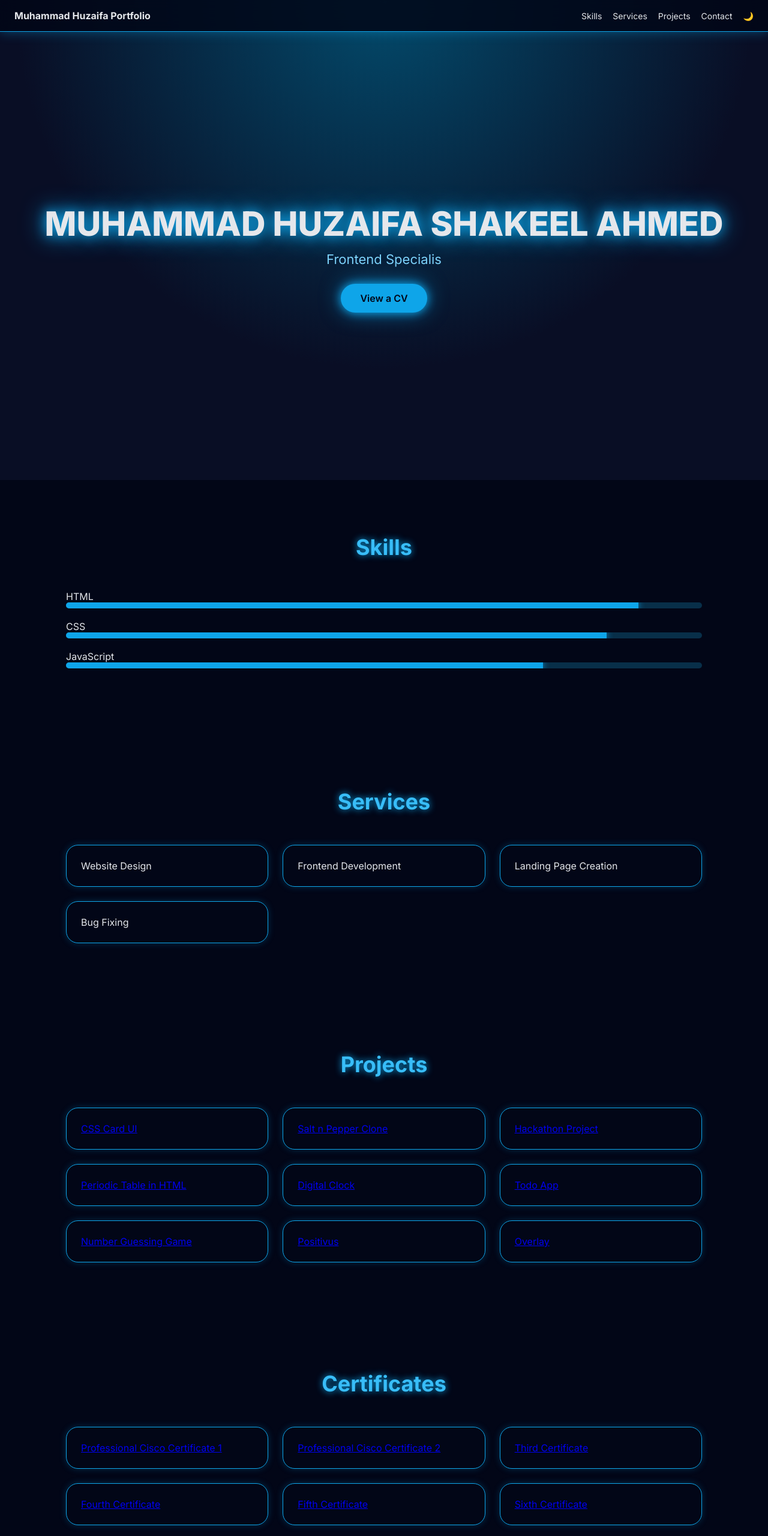
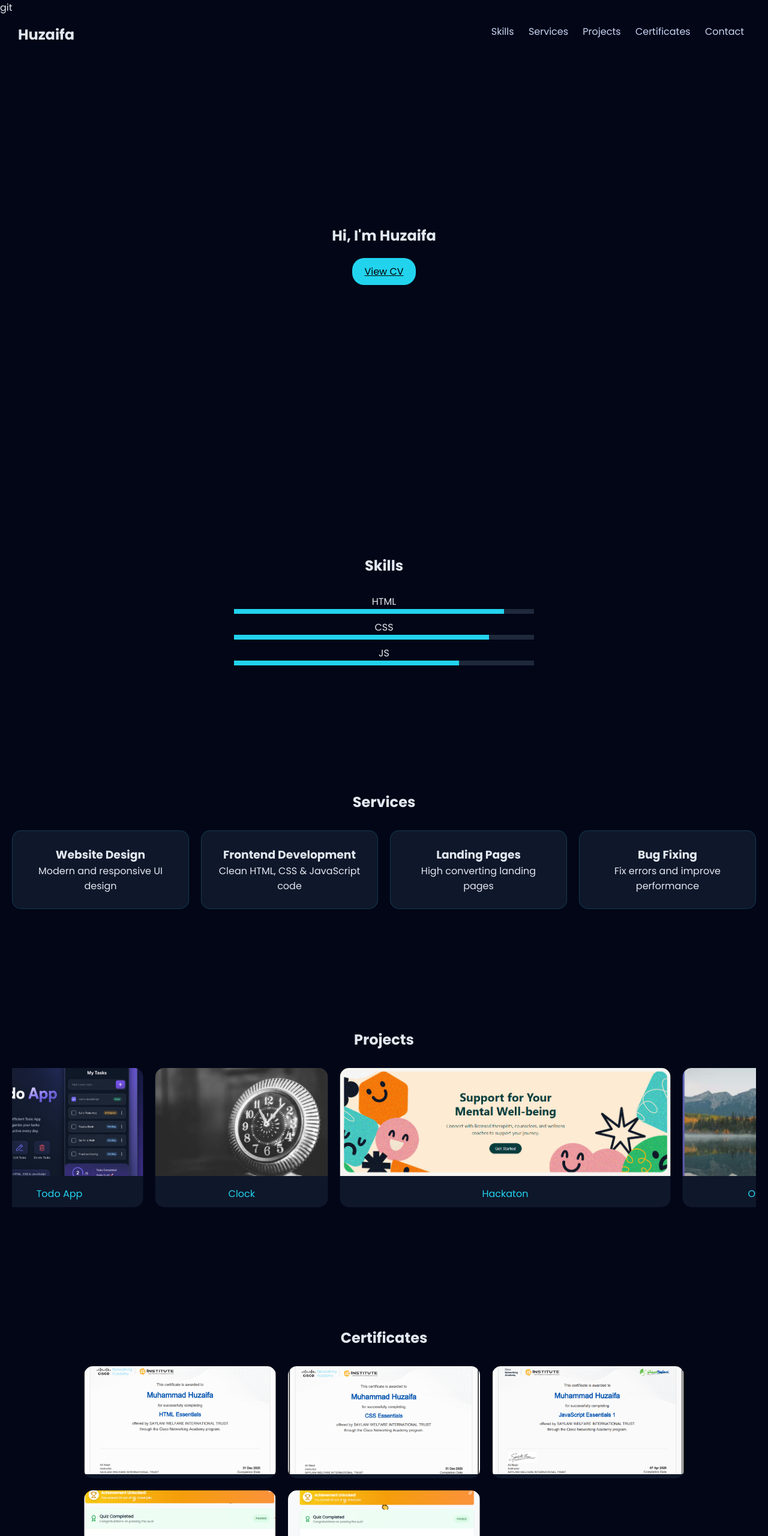
Before and after one commit to muhammadhuzaifa-webdeveloper/Portfolio, a plain HTML site: page index.html in a window 1280 px wide. Shown: the top 2560 px of the page at 60% size. Drawn offline with Linux system fonts and the light colour scheme.

Commit message:
Completed

```diff
--- a/ap.js
+++ /dev/null
@@ -1,23 +0,0 @@
-function toggleMenu() {
-    const menu = document.getElementById('menu');
-    const icon = document.getElementById('hamburger');
-    menu.classList.toggle('show');
-    icon.textContent = menu.classList.contains('show') ? '✖' : '☰';
-}
-
-function toggleTheme() { document.body.classList.toggle('light') }
-
-// typing effect
-const words = ["Full Stack Developer", "Frontend Specialist", "JavaScript Learner"];
-let i = 0, j = 0, current = "", isDeleting = false;
-
-function type() {
-    current = words[i];
-    document.getElementById('typing').textContent = current.substring(0, j);
-
-    if (!isDeleting && j++ === current.length) { isDeleting = true; setTimeout(type, 900); return }
-    if (isDeleting && j-- === 0) { isDeleting = false; i = (i + 1) % words.length }
-
-    setTimeout(type, isDeleting ? 40 : 80);
-}
-type();
--- a/index.html
+++ b/index.html
@@ -1,123 +1,147 @@
 <!DOCTYPE html>
 <html lang="en">
+<head>
+<meta charset="UTF-8">
+<meta name="viewport" content="width=device-width, initial-scale=1.0">
+<title>Huzaifa</title>
 
-<head>
-  <meta charset="UTF-8" />
-  <meta name="viewport" content="width=device-width, initial-scale=1.0" />
-  <title>Muhammad Huzaifa Shakeel Ahmed | LED Elite Portfolio</title>
+<link href="https://fonts.googleapis.com/css2?family=Poppins:wght@300;400;600;700&display=swap" rel="stylesheet">
+<link rel="stylesheet" href="style.css">
 
-  <link href="https://fonts.googleapis.com/css2?family=Inter:wght@300;400;600;700;800&display=swap" rel="stylesheet">
-
-  <link rel="stylesheet" href="style.css">
 </head>
 
 <body>
 
+<!-- LOADER -->
+git
+
+<!-- NAV -->
 <nav class="nav">
-    <strong>Muhammad Huzaifa Portfolio</strong>
+  <h2>Huzaifa</h2>
+  <div class="hamburger" id="hamburger">☰</div>
 
-    <div class="hamburger" id="hamburger" onclick="toggleMenu()">☰</div>
-
+  <!-- IMPORTANT FIX: id="menu" -->
   <div class="menu" id="menu">
     <a href="#skills">Skills</a>
     <a href="#services">Services</a>
     <a href="#projects">Projects</a>
+    <a href="#certificates">Certificates</a>
     <a href="#contact">Contact</a>
-        <a onclick="toggleTheme()" style="cursor:pointer">🌙</a>
   </div>
 </nav>
 
+<!-- HERO -->
 <section class="hero">
-    <h1>MUHAMMAD HUZAIFA SHAKEEL AHMED</h1>
-    <div class="typing" id="typing"></div>
-    <a href="https://drive.google.com/file/d/17rE6UpZBPmB5TjFAN6e0I7JeSSOT7jMF/view?usp=drive_link" class="CV" >View a CV</a>
+  <h1>Hi, I'm Huzaifa</h1>
+  <p id="typing"></p>
+  <a href="#" class="btn">View CV</a>
 </section>
 
-  <section class="container" id="skills">
+<!-- SKILLS -->
+<section id="skills">
   <h2 class="title">Skills</h2>
-    <div class="skill">HTML<div class="bar">
-        <div class="fill" style="width:90%"></div>
+  <div class="skills-box">
+    <p>HTML</p><div class="progress"><span style="width:90%"></span></div>
+    <p>CSS</p><div class="progress"><span style="width:85%"></span></div>
+    <p>JS</p><div class="progress"><span style="width:75%"></span></div>
   </div>
+</section>
+
+<!-- SERVICES -->
+<section id="services">
+  <h2 class="title">Services</h2>
+
+  <div class="services-grid">
+
+    <div class="service-card">
+      <h3>Website Design</h3>
+      <p>Modern and responsive UI design</p>
     </div>
-    <div class="skill">CSS<div class="bar">
-        <div class="fill" style="width:85%"></div>
+
+    <div class="service-card">
+      <h3>Frontend Development</h3>
+      <p>Clean HTML, CSS & JavaScript code</p>
     </div>
+
+    <div class="service-card">
+      <h3>Landing Pages</h3>
+      <p>High converting landing pages</p>
     </div>
-    <div class="skill">JavaScript<div class="bar">
-        <div class="fill" style="width:75%"></div>
+
+    <div class="service-card">
+      <h3>Bug Fixing</h3>
+      <p>Fix errors and improve performance</p>
+    </div>
+
+  </div>
+</section>
+
+<!-- PROJECT -->
+<section id="projects">
+  <h2 class="title">Projects</h2>
+
+  <div class="slider">
+    <div class="track">
+
+      <div class="card"><img src="./picture/grid ui.avif"><a href="#">Grid UI</a></div>
+      <div class="card"><img src="./picture/wheather.webp"><a href="#">Weather</a></div>
+      <div class="card"><img src="./picture/todo.png"><a href="#">Todo App</a></div>
+      <div class="card"><img src="./picture/clock.webp"><a href="#">Clock</a></div>
+      <div class="card"><img src="./picture/hackaton.PNG"><a href="#">Hackaton</a></div>
+      <div class="card"><img src="./picture/overlay.PNG"><a href="#">Overlay</a></div>
+      <div class="card"><img src="./picture/positivus.PNG"><a href="#">Positivus</a></div>
+
+      <!-- duplicate (IMPORTANT for smooth loop) -->
+      <div class="card"><img src="./picture/grid ui.avif"><a href="#">Grid UI</a></div>
+      <div class="card"><img src="./picture/wheather.webp"><a href="#">Weather</a></div>
+      <div class="card"><img src="./picture/todo.png"><a href="#">Todo App</a></div>
+      <div class="card"><img src="./picture/clock.webp"><a href="#">Clock</a></div>
+
     </div>
   </div>
 </section>
+<!-- CERTIFICATES (FIXED) -->
+ <section id="certificates">
+  <h2 class="title">Certificates</h2>
 
-  <section class="container" id="services">
-    <h2 class="title">Services</h2>
-    <div class="grid">
-      <div class="card">Website Design</div>
-      <div class="card">Frontend Development</div>
-      <div class="card">Landing Page Creation</div>
-      <div class="card">Bug Fixing</div>
+  <div class="cert-grid">
+
+    <div class="cert-card">
+      <img src="./certificate/Capture.PNG">
     </div>
+
+    <div class="cert-card">
+      <img src="./certificate/css.PNG">
+    </div>
+
+    <div class="cert-card">
+      <img src="./certificate/js cer.PNG">
+    </div>
+
+    <div class="cert-card">
+      <img src="./certificate/quizz.PNG">
+    </div>
+
+    <div class="cert-card">
+      <img src="./certificate/quizz 2.PNG">
+    </div>
+
   </div>
 </section>
-
-  <section class="container" id="projects">
-    <h2 class="title">Projects</h2>
-    <div class="grid">
-      <div class="card"><a href="https://muhammadhuzaifa1019.github.io/css-grid/" target="_blank">CSS Card UI</a></div>
-      <div class="card"><a href="https://muhammadhuzaifa1019.github.io/Salt-n-Pepper-Website/" target="_blank">Salt n
-          Pepper
-          Clone</a></div>
-      <div class="card"><a href="https://muhammadhuzaifa1019.github.io/hackcton/" target="_blank">Hackathon
-          Project</a></div>
-      <div class="card"><a href="https://muhammadhuzaifa1019.github.io/Periodic-Table/" target="_blank">Periodic Table
-          in HTML</a></div>
-      <div class="card"><a href="https://muhammadhuzaifa1019.github.io/Js_Digital-Clock/" target="_blank">Digital
-          Clock</a></div>
-      <div class="card"><a href="https://muhammadhuzaifa1019.github.io/js_Todo-List_Assignment/" target="_blank">Todo
-          App</a></div>
-      <div class="card"><a href="https://muhammadhuzaifa1019.github.io/Js_Number-Guessing-Game-/" target="_blank">Number
-          Guessing Game</a></div>
-      <div class="card"><a href="https://muhammadhuzaifa1019.github.io/positivus/" target="_blank">Positivus</a></div>
-      <div class="card"><a href="https://muhammadhuzaifa1019.github.io/Second-Project/" target="_blank">Overlay</a>
-      </div>
-    </div>
-  </section>
-  <section class="container" id="certificates">
-    <h2 class="title">Certificates</h2>
-    <div class="grid">
-      <div class="card"><a
-          href="https://raw.githubusercontent.com/muhammadhuzaifa1019/------------------/refs/heads/main/images/pic/Capture.PNG"
-          target="_blank">Professional Cisco Certificate 1</a></div>
-      <div class="card"><a
-          href="https://raw.githubusercontent.com/muhammadhuzaifa1019/------------------/refs/heads/main/images/Capture.PNG"
-          target="_blank"> Professional Cisco Certificate 2</a></div>
-      <div class="card"><a
-          href="https://raw.githubusercontent.com/muhammadhuzaifa1019/dummy-site/refs/heads/main/picture/Capture.PNG"
-          target="_blank">Third Certificate</a></div>
-      <div class="card"><a
-          href="https://raw.githubusercontent.com/muhammadhuzaifa1019/dummy-website/refs/heads/main/iamge/Capture.PNG"
-          target="_blank">Fourth Certificate</a></div>
-      <div class="card"><a
-          href="https://raw.githubusercontent.com/muhammadhuzaifa-webdeveloper/-------------------------------------/refs/heads/main/Capture.PNG"
-          target="_blank">Fifth Certificate</a></div>
-      <div class="card"><a
-          href="./picture/Capture.PNG"
-          target="_blank">Sixth Certificate</a></div>
-    </div>
-    </div>
-  </section>
-  <section class="container" id="contact">
-    <h2 class="title">Contact Me</h2>
-    <form onsubmit="sendMessage(event)">
-      <input type="text" placeholder="Your Name" required>
-      <input type="email" placeholder="Your Email" required>
-      <textarea rows="4" placeholder="Message"></textarea>
-      <button class="btn" type="submit">Send Message</button>
+<!-- CONTACT -->
+<section id="contact">
+  <h2 class="title">Contact</h2>
+  <form>
+    <input placeholder="Name">
+    <input placeholder="Email">
+    <textarea placeholder="Message"></textarea>
+    <button class="btn">Send</button>
   </form>
 </section>
 
-  <footer>© 2026 MUHAMMAD HUZAIFA SHAKEEL AHMEM — Portfolio</footer>
-  <script src="ap.js"></script>
+<footer>© 2026 Huzaifa</footer>
+
+<script src="app.js"></script>
+
 </body>
-
 </html>
--- a/style.css
+++ b/style.css
@@ -1,232 +1,244 @@
-* {
-    margin: 0;
-    padding: 0;
-    box-sizing: border-box;
-    scroll-behavior: smooth
+*{margin:0;padding:0;box-sizing:border-box;}
+
+body{
+  font-family:Poppins;
+  background:#020617;
+  color:#e2e8f0;
 }
 
-body {
-    font-family: 'Inter', sans-serif;
-    background: #020617;
-    color: #e5e7eb;
-    transition: 0.4s;
+/* LOADER */
+#loader{
+  position:fixed;
+  width:100%;
+  height:100vh;
+  background:#020617;
+  display:flex;
+  flex-direction:column;
+  justify-content:center;
+  align-items:center;
+  z-index:9999;
 }
 
-.light {
-    background: #f8fafc;
-    color: #020617
+/* spinner */
+.loader-circle{
+  width:50px;
+  height:50px;
+  border:4px solid #1e293b;
+  border-top:4px solid #22d3ee;
+  border-radius:50%;
+  animation:spin 1s linear infinite;
+}
+
+@keyframes spin{
+  100%{transform:rotate(360deg);}
+}
+
+.loader-text{
+  margin-top:10px;
+  color:#22d3ee;
 }
 
 /* NAV */
-.nav {
-    position: fixed;
-    top: 0;
-    width: 100%;
-    display: flex;
-    justify-content: space-between;
-    align-items: center;
-    padding: 16px 24px;
-    background: rgba(2, 6, 23, .85);
-    backdrop-filter: blur(12px);
-    border-bottom: 1px solid #0ea5e9;
-    z-index: 1000;
-    box-shadow: 0 0 20px rgba(14, 165, 233, .4);
+.nav{
+  display:flex;
+  justify-content:space-between;
+  padding:15px 30px;
+  position:fixed;
+  width:100%;
+  background:#020617;
+  z-index:1000;
 }
 
-.menu {
-    display: flex;
-    gap: 18px;
-    align-items: center
+.menu a{
+  margin:0 10px;
+  color:#cbd5f5;
+  text-decoration:none;
 }
 
-.menu a {
-    text-decoration: none;
-    color: inherit;
-    font-size: 14px;
-    position: relative
-}
-
-.menu a::after {
-    content: "";
-    position: absolute;
-    left: 0;
-    bottom: -4px;
-    width: 0;
-    height: 2px;
-    background: #06415c;
-    transition: .3s;
-    box-shadow: 0 0 8px #0ea5e9;
-}
-
-.menu a:hover::after {
-    width: 100%
-}
-
-.hamburger {
-    display: none;
-    font-size: 26px;
-    cursor: pointer
-}
-
-.show {
-    display: flex !important;
-    flex-direction: column;
-    position: absolute;
-    top: 60px;
-    right: 20px;
-    background: #020617;
-    padding: 20px;
-    border: 1px solid #0ea5e9;
-    border-radius: 12px;
-    box-shadow: 0 0 20px rgba(14, 165, 233, .4);
+/* HAMBURGER */
+.hamburger{
+  display:none;
+  font-size:26px;
+  cursor:pointer;
 }
 
 /* HERO */
-.hero {
-    height: 100vh;
-    display: flex;
-    flex-direction: column;
-    justify-content: center;
-    align-items: center;
-    text-align: center;
-    background: radial-gradient(circle at top, #034a6b 0%, #090e25 60%);
-    padding-top: 60px;
+.hero{
+  height:100vh;
+  display:flex;
+  justify-content:center;
+  align-items:center;
+  flex-direction:column;
 }
 
-.hero h1 {
-    font-size: 56px;
-    font-weight: 800;
-    text-shadow: 0 0 20px #0ea5e9, 0 0 40px #0ea5e9;
+.btn{
+  margin-top:20px;
+  padding:10px 20px;
+  background:#22d3ee;
+  color:#000;
+  border-radius:20px;
 }
 
-.typing {
-    margin-top: 12px;
-    font-size: 22px;
-    color: #7dd3fc;
-    height: 28px
+/* SECTION */
+section{padding:100px 20px;text-align:center;}
+.title{margin-bottom:30px;}
+
+/* SKILLS */
+.skills-box{max-width:500px;margin:auto;}
+.progress{height:8px;background:#1e293b;margin-bottom:10px;}
+.progress span{display:block;height:100%;background:#22d3ee;}
+
+/* PROJECT */
+.slider{overflow:hidden;}
+.track{
+  display:flex;
+  gap:20px;
+  animation:scroll 12s linear infinite;
+}
+@keyframes scroll{
+  100%{transform:translateX(-50%);}
+}
+.card{
+  min-width:250px;
+  background:#0f172a;
+}
+.card img{width:100%;}
+
+/* CERT */
+.cert-grid{
+ display:grid;
+  grid-template-columns:repeat(auto-fit,minmax(250px,1fr));
+  gap:20px;
+  max-width:1000px;
+  margin:auto;
+}
+.cert-card{
+  background:#0f172a;
+  border-radius:15px;
+  overflow:hidden;
 }
 
-.btn {
-    margin-top: 26px;
-    padding: 14px 32px;
-    border-radius: 999px;
-    border: none;
-    background: #0ea5e9;
-    color: #020617;
-    font-weight: 600;
-    text-decoration: none;
-    box-shadow: 0 0 15px #0ea5e9, 0 0 35px rgba(14, 165, 233, .6);
-    transition: .3s;
+
+.cert-card img{
+   width:100%;
+  height:180px;
+  object-fit:cover;
+}
+.cert-card{
+  background:#0f172a;
+  border-radius:15px;
+  overflow:hidden;
+  transition:0.3s ease;
+  cursor:pointer;
 }
 
-.CV {
-    margin-top: 26px;
-    padding: 14px 32px;
-    border-radius: 999px;
-    border: none;
-    background: #0ea5e9;
-    color: #020617;
-    font-weight: 600;
-    text-decoration: none;
-    box-shadow: 0 0 15px #0ea5e9, 0 0 35px rgba(14, 165, 233, .6);
-    transition: .3s;
+.cert-card img{
+  width:100%;
+  height:180px;
+  object-fit:cover;
+  transition:0.3s ease;
 }
 
-.btn:hover {
-    transform: translateY(-3px);
-    box-shadow: 0 0 25px #38bdf8, 0 0 60px #0ea5e9
+/* 🔥 HOVER EFFECT */
+.cert-card:hover{
+  transform:translateY(-8px) scale(1.03);
+  box-shadow:0 10px 25px rgba(34,211,238,0.4);
 }
 
-.container {
-    max-width: 1100px;
-    margin: auto;
-    padding: 90px 20px
+.cert-card:hover img{
+  transform:scale(1.08);
 }
-
-.title {
-    text-align: center;
-    font-size: 36px;
-    margin-bottom: 50px;
-    color: #38bdf8;
-    text-shadow: 0 0 12px #0ea5e9
+/* SERVICES */
+.services-grid{
+  display:grid;
+  grid-template-columns:repeat(auto-fit,minmax(200px,1fr));
+  gap:20px;
 }
-
-/* SKILLS */
-.skill {
-    margin-bottom: 20px
-}
-
-.bar {
-    height: 10px;
-    background: #082f49;
-    border-radius: 999px;
-    overflow: hidden
-}
-
-.fill {
-    height: 100%;
-    background: #0ea5e9;
-    box-shadow: 0 0 12px #0ea5e9
-}
-
-/* GRID */
-.grid {
-    display: grid;
-    grid-template-columns: repeat(auto-fit, minmax(260px, 1fr));
-    gap: 24px
-}
-
-.card {
-    background: #020617;
-    padding: 24px;
-    border-radius: 20px;
-    border: 1px solid #0ea5e9;
-    transition: .35s;
-    box-shadow: 0 0 12px rgba(14, 165, 233, .25);
-}
-
-.card:hover {
-    transform: translateY(-10px) scale(1.02);
-    box-shadow: 0 0 30px #0ea5e9
+.service-card{
+  background:#0f172a;
+  padding:20px;
 }
 
 /* CONTACT */
-form {
-    display: flex;
-    flex-direction: column;
-    gap: 14px;
-    max-width: 520px;
-    margin: auto
+form{max-width:400px;margin:auto;display:flex;flex-direction:column;gap:10px;}
+input,textarea{padding:10px;}
+
+/* MOBILE */
+@media(max-width:768px){
+
+  .hamburger{display:block;}
+
+  .menu{
+    position:absolute;
+    top:60px;
+    right:20px;
+    background:#020617;
+    display:none;
+    flex-direction:column;
+    padding:20px;
+  }
+
+  .menu.show{display:flex;}
+
+}
+/* SERVICES HOVER FIX */
+.service-card{
+  background:#0f172a;
+  padding:25px;
+  border-radius:15px;
+  transition:0.3s;
+  border:1px solid rgba(34,211,238,0.2);
 }
 
-input,
-textarea {
-    padding: 12px;
-    border-radius: 10px;
-    border: 1px solid #0ea5e9;
-    background: #020617;
-    color: #e5e7eb
+.service-card:hover{
+  transform:translateY(-8px);
+  box-shadow:0 0 20px #22d3ee;
+}
+.slider{
+  overflow:hidden;
+  width:100%;
 }
 
-footer {
-    text-align: center;
-    padding: 40px;
-    color: #7dd3fc;
-    border-top: 1px solid #0ea5e9;
-    margin-top: 40px
+.track{
+  display:flex;
+  gap:20px;
+  width:max-content;
+  animation:scroll 15s linear infinite;
 }
 
-/* MOBILE */
-@media(max-width:768px) {
-    .menu {
-        display: none
-    }
+.slider:hover .track{
+  animation-play-state:paused;
+}
 
-    .hamburger {
-        display: block
-    }
+.card{
+  min-width:280px;
+  background:#0f172a;
+  border-radius:15px;
+  overflow:hidden;
+  transition:0.3s;
+}
 
-    .hero h1 {
-        font-size: 40px
-    }
+.card img{
+  width:100%;
+  height:180px;
+  object-fit:cover;
 }
+
+.card a{
+  display:block;
+  padding:10px;
+  color:#22d3ee;
+  text-decoration:none;
+}
+
+/* hover same as before */
+.card:hover{
+  transform:scale(1.05);
+  box-shadow:0 0 20px #22d3ee;
+}
+
+/* smooth infinite loop */
+@keyframes scroll{
+  0%{transform:translateX(0);}
+  100%{transform:translateX(-50%);}
+}
```
Also changed, not shown: app.js (added, +85 -0 lines), certificate/Capture.PNG (added), certificate/css.PNG (added), certificate/js cer.PNG (added), certificate/quizz 2.PNG (added), certificate/quizz.PNG (added), picture/background.avif (added), picture/clock.webp (added), picture/grid ui.avif (added), picture/hackaton.PNG (added), picture/overlay.PNG (added), picture/positivus.PNG (added), picture/todo.png (added), picture/wheather.webp (added). Lines whose indentation alone changed are shown as unchanged.
